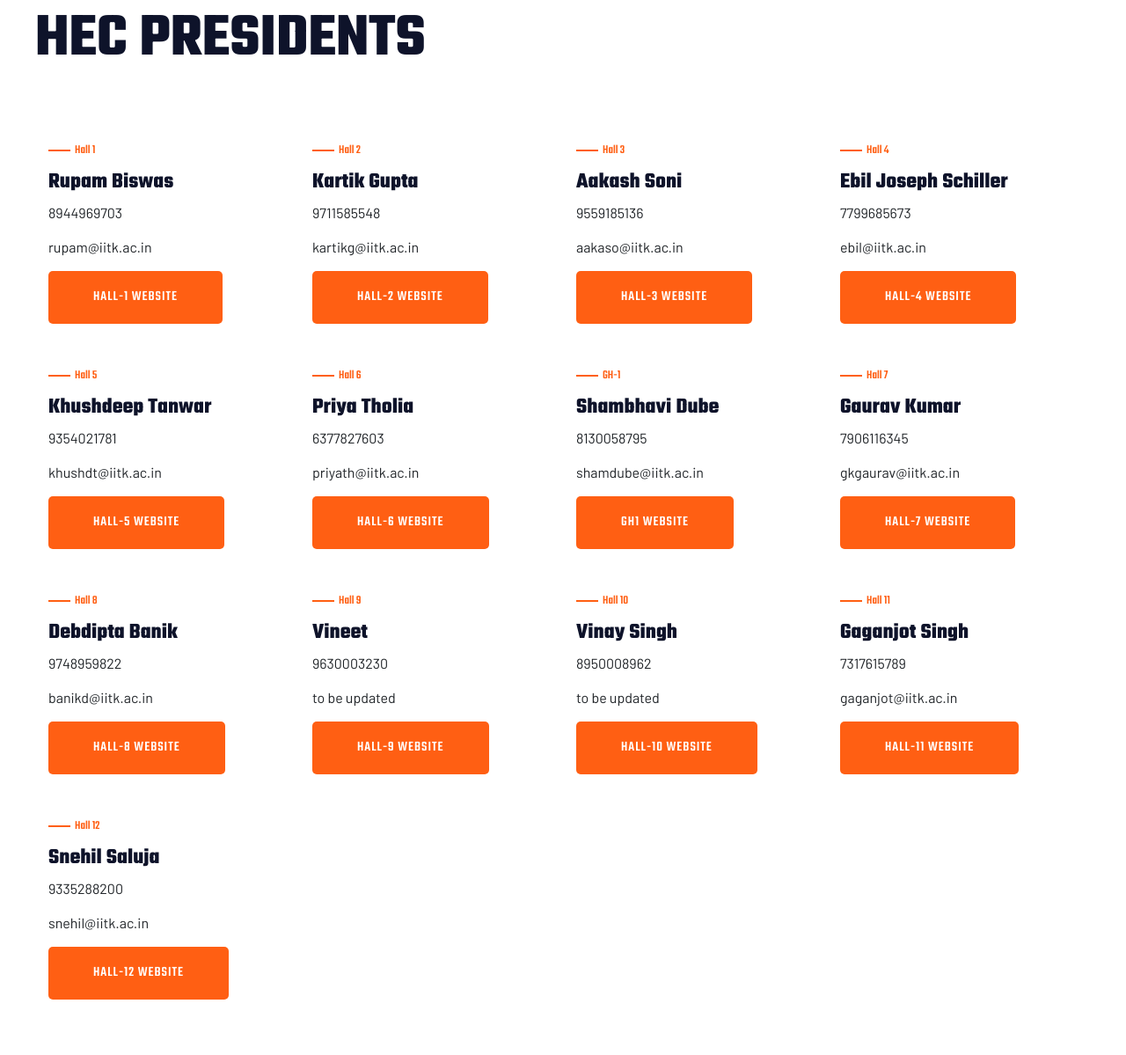
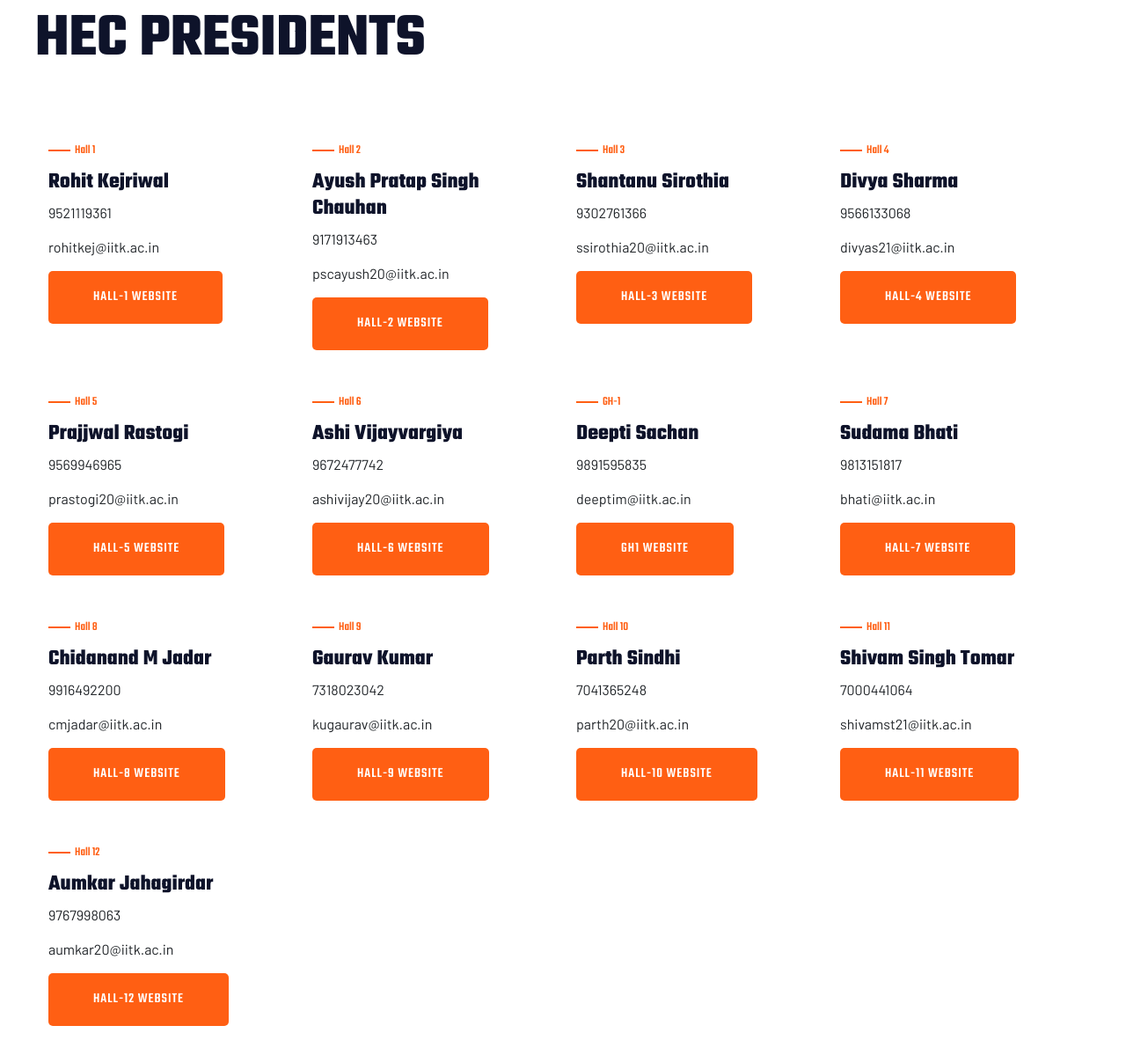
Before and after one commit to mdrahbar21/cosha-website, a plain HTML site: page team.html in a window 1280 px wide. Shown: the part 1608-2807 px from the top of the page at 88% size. Drawn offline with Linux system fonts and the light colour scheme.

Commit message:
Update team.html

```diff
--- a/team.html
+++ b/team.html
@@ -152,8 +152,8 @@
                             </div>
                             <div class="team-caption">
                                 <span>President, Students' Gymkhana</span>
-                                <h3>Nikunj Kothari</h3>
-                                <p>Phone:- +91 95712 68527</p>
+                                <h3>Rohit Kejriwal</h3>
+                                <p>Phone:- +91 95211 19361</p>
                                 <p>Email:-  presidentsg@iitk.ac.in</p>
                                 <h2></h2>
                             </div>
@@ -166,8 +166,8 @@
                             </div>
                             <div class="team-caption">
                                 <span>Chairperson, Students' Senate</span>
-                                <h3>Yash Maheshwari</h3>
-                                <p>Phone:- +91 91312 00038</p>
+                                <h3>Sanidhya Rathore</h3>
+                                <p>Phone:- +91 99770 08969</p>
                                 <p>Email:-  chair_ss@iitk.ac.in</p>
                             </div>
                         </div>
@@ -179,9 +179,9 @@
                             </div>
                             <div class="team-caption">
                                 <span>Convener, CoSHA</span>
-                                <h3>Vedaant Sikka</h3>
-                                <p>Phone:- +91 88264 11031</p>
-                                <p>Email:-  vedaant@iitk.ac.in</p>
+                                <h3>Dhwanit Balwani</h3>
+                                <p>Phone:- +91 72920 81830</p>
+                                <p>Email:-  dhwanitb20@iitk.ac.in</p>
                             </div>
                         </div>
                     </div>
@@ -204,9 +204,9 @@
                             </div>
                             <div class="team-caption">
                                 <span>Hall 1</span>
-                                <h3>Rupam Biswas</h3>
-                                <p>8944969703</p>
-                                <p>rupam@iitk.ac.in</p>
+                                <h3>Rohit Kejriwal</h3>
+                                <p>9521119361</p>
+                                <p>rohitkej@iitk.ac.in</p>
                                 <p class="btn btn-small red-btn2"><a href="https://www.iitk.ac.in/hall1/" style="color: white;">Hall-1 Website</a></p>
                             </div>
                         </div>
@@ -217,9 +217,9 @@
                             </div>
                             <div class="team-caption">
                                 <span>Hall 2</span>
-                                <h3>Kartik Gupta</h3>
-                                <p>9711585548</p>
-                                <p>kartikg@iitk.ac.in</p>
+                                <h3>Ayush Pratap Singh Chauhan</h3>
+                                <p>9171913463</p>
+                                <p>pscayush20@iitk.ac.in</p>
                                 <p class="btn red-btn2"><a href="https://www.iitk.ac.in/hall2/" style="color: white;">Hall-2 Website</a></p>
                             </div>
                         </div>
@@ -230,9 +230,9 @@
                             </div>
                             <div class="team-caption">
                                 <span>Hall 3</span>
-                                <h3>Aakash Soni</h3>
-                                <p>9559185136</p>
-                                <p>aakaso@iitk.ac.in</p>
+                                <h3>Shantanu Sirothia</h3>
+                                <p>9302761366</p>
+                                <p>ssirothia20@iitk.ac.in</p>
                                 <p class="btn red-btn2"><a href="https://www.iitk.ac.in/hall3/" style="color: white;">Hall-3 Website</a></p>
                             </div>
                         </div>
@@ -243,9 +243,9 @@
                             </div>
                             <div class="team-caption">
                                 <span>Hall 4</span>
-                                <h3>Ebil Joseph Schiller</h3>
-                                <p>7799685673</p>
-                                <p>ebil@iitk.ac.in</p>
+                                <h3>Divya Sharma</h3>
+                                <p>9566133068</p>
+                                <p>divyas21@iitk.ac.in</p>
                                 <p class="btn red-btn2"><a href="https://www.iitk.ac.in/hall4/" style="color: white;">Hall-4 Website</a></p>
 
                             </div>
@@ -259,9 +259,9 @@
                             </div>
                             <div class="team-caption">
                                 <span>Hall 5</span>
-                                <h3>Khushdeep Tanwar</h3>
-                                <p>9354021781</p>
-                                <p>khushdt@iitk.ac.in</p>
+                                <h3>Prajjwal Rastogi</h3>
+                                <p>9569946965</p>
+                                <p>prastogi20@iitk.ac.in</p>
                                 <p class="btn red-btn2"><a href="https://www.iitk.ac.in/hall5/" style="color: white;">Hall-5 Website</a></p>
                             </div>
                         </div>
@@ -272,9 +272,9 @@
                             </div>
                             <div class="team-caption">
                                 <span>Hall 6</span>
-                                <h3>Priya Tholia</h3>
-                                <p>6377827603</p>
-                                <p>priyath@iitk.ac.in</p>
+                                <h3>Ashi Vijayvargiya</h3>
+                                <p>9672477742</p>
+                                <p>ashivijay20@iitk.ac.in</p>
                                 <p class="btn red-btn2"><a href="https://www.iitk.ac.in/hall6/" style="color: white;">Hall-6 Website</a></p>
                             </div>
                         </div>
@@ -285,9 +285,9 @@
                             </div>
                             <div class="team-caption">
                                 <span>GH-1</span>
-                                <h3>Shambhavi Dube</h3>
-                                <p>8130058795</p>
-                                <p>shamdube@iitk.ac.in</p>
+                                <h3>Deepti Sachan</h3>
+                                <p>9891595835</p>
+                                <p>deeptim@iitk.ac.in</p>
                                 <p class="btn red-btn2"><a href="https://www.iitk.ac.in/gh/" style="color: white;">GH1 Website</a></p>
                             </div>
                         </div>
@@ -298,9 +298,9 @@
                             </div>
                             <div class="team-caption">
                                 <span>Hall 7</span>
-                                <h3>Gaurav Kumar</h3>
-                                <p>7906116345</p>
-                                <p>gkgaurav@iitk.ac.in</p>
+                                <h3>Sudama Bhati</h3>
+                                <p>9813151817</p>
+                                <p>bhati@iitk.ac.in</p>
                                 <p class="btn red-btn2"><a href="https://www.iitk.ac.in/hall7/" style="color: white;">Hall-7 Website</a></p>
 
                             </div>
@@ -314,9 +314,9 @@
                             </div>
                             <div class="team-caption">
                                 <span>Hall 8</span>
-                                <h3>Debdipta Banik</h3>
-                                <p>9748959822</p>
-                                <p>banikd@iitk.ac.in</p>
+                                <h3>Chidanand M Jadar</h3>
+                                <p>9916492200</p>
+                                <p>cmjadar@iitk.ac.in</p>
                                 <p class="btn red-btn2"><a href="https://www.iitk.ac.in/hall8/" style="color: white;">Hall-8 Website</a></p>
                             </div>
                         </div>
@@ -327,9 +327,9 @@
                             </div>
                             <div class="team-caption">
                                 <span>Hall 9</span>
-                                <h3>Vineet</h3>
-                                <p>9630003230</p>
-                                <p>to be updated</p>
+                                <h3>Gaurav Kumar</h3>
+                                <p>7318023042</p>
+                                <p>kugaurav@iitk.ac.in</p>
                                 <p class="btn red-btn2"><a href="https://www.iitk.ac.in/hall9/" style="color: white;">Hall-9 Website</a></p>
                             </div>
                         </div>
@@ -340,9 +340,9 @@
                             </div>
                             <div class="team-caption">
                                 <span>Hall 10</span>
-                                <h3>Vinay Singh</h3>
-                                <p>8950008962</p>
-                                <p>to be updated</p>
+                                <h3>Parth Sindhi</h3>
+                                <p>7041365248</p>
+                                <p>parth20@iitk.ac.in</p>
                                 <p class="btn red-btn2"><a href="https://www.iitk.ac.in/hall10/" style="color: white;">Hall-10 Website</a></p>
                             </div>
                         </div>
@@ -353,9 +353,9 @@
                             </div>
                             <div class="team-caption">
                                 <span>Hall 11</span>
-                                <h3>Gaganjot Singh</h3>
-                                <p>7317615789</p>
-                                <p>gaganjot@iitk.ac.in</p>
+                                <h3>Shivam Singh Tomar</h3>
+                                <p>7000441064</p>
+                                <p>shivamst21@iitk.ac.in</p>
                                 <p class="btn red-btn2"><a href="https://www.iitk.ac.in/hall11/" style="color: white;">Hall-11 Website</a></p>
 
                             </div>
@@ -369,9 +369,9 @@
                             </div>
                             <div class="team-caption">
                                 <span>Hall 12</span>
-                                <h3>Snehil Saluja</h3>
-                                <p>9335288200</p>
-                                <p>snehil@iitk.ac.in</p>
+                                <h3>Aumkar Jahagirdar</h3>
+                                <p>9767998063</p>
+                                <p>aumkar20@iitk.ac.in</p>
                                 <p class="btn red-btn2"><a href="https://www.iitk.ac.in/hall12/" style="color: white;">Hall-12 Website</a></p>
 
                             </div>
@@ -422,7 +422,7 @@
                                         <p class="info1">Students Senate, Senate Hall, OAT, IIT Kanpur</p>
                                     </div>
                                     <ul>
-                                        <li><a href="#">Phone: (91)-8826411031</a></li>
+                                        <li><a href="#">Phone: (91)-7292081830</a></li>
                                         <li><a href="#">Email id: CoSHAiitk@gmail.com</a></li>
                                     </ul>
                                 </div>
```
